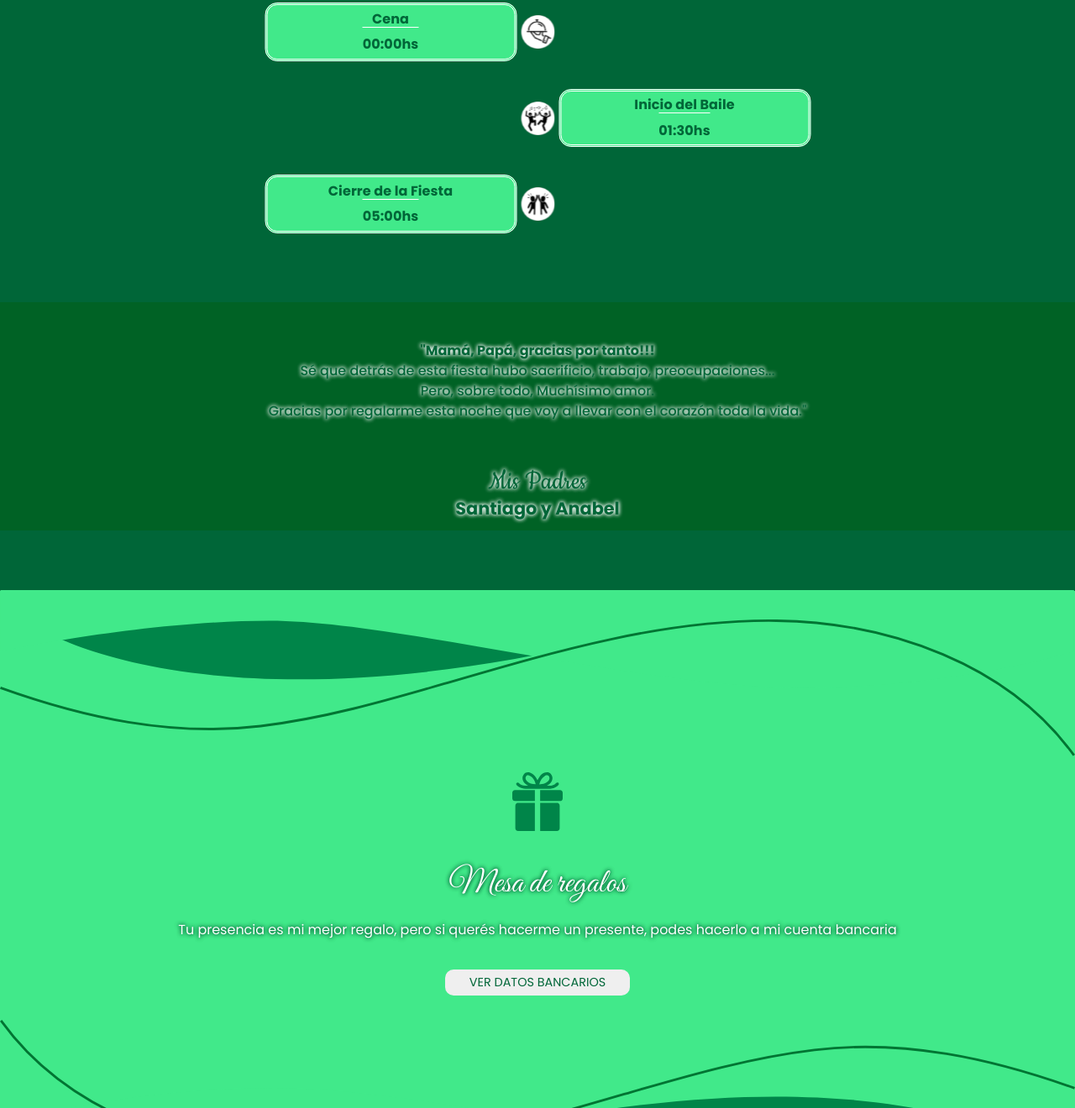
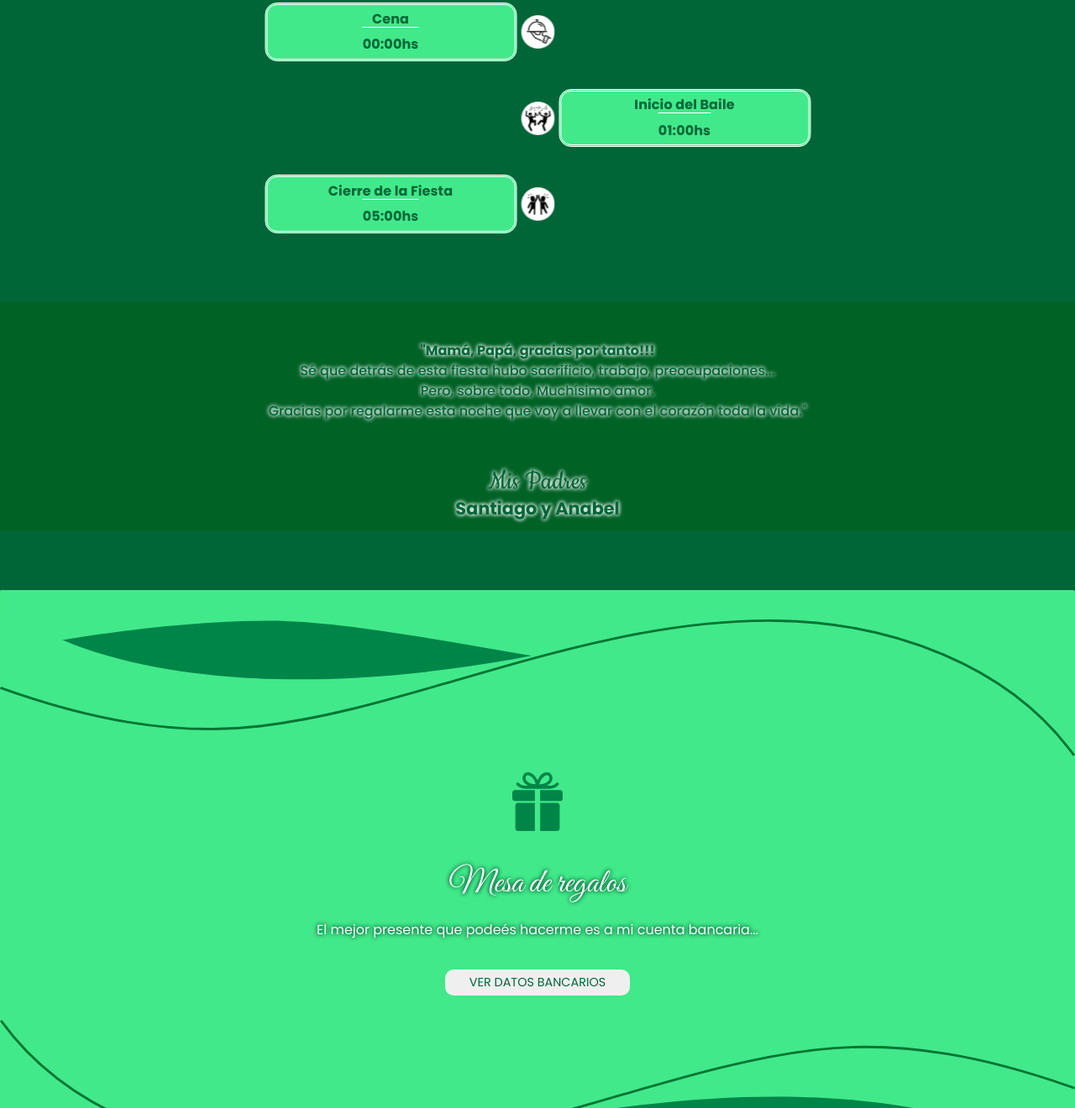
Before and after one commit to lunofest/15Pia261226, a plain HTML site: page index.html in a window 1280 px wide. Shown: the part 2056-3376 px from the top of the page at 84% size. Drawn offline with nearby package versions, Linux system fonts and the light colour scheme.

Commit message:
Update index.html

```diff
--- a/index.html
+++ b/index.html
@@ -245,7 +245,7 @@
                         <img class="itinerario__icon icon4" src="assets/imagenes/iconos/iconoINICIOfiesta.webp" alt="">
                         <div class="text right">
                             <h6 class="itinerario__name">Inicio del Baile</h6>
-                            <h6 class="itinerario__name itinerario__name2">01:30hs</h6>
+                            <h6 class="itinerario__name itinerario__name2">01:00hs</h6>
                         </div>
                     </article>
                     <article class="itinerario__item item6">
@@ -315,8 +315,7 @@
 
       <img class="regalos__icon" src="assets/vectores/regalosICON.svg" alt="">
       <h4 class="regalos__title">Mesa de regalos</h4>
-      <h4 class="regalos__parrafo">Tu presencia es mi mejor regalo, pero si querés hacerme un presente, podes hacerlo a
-        mi cuenta bancaria</h4>
+      <h4 class="regalos__parrafo">El mejor presente que podeés hacerme es a mi cuenta bancaria... </h4>
 
 
       <button class="regalos__button">VER DATOS BANCARIOS</button>
```
